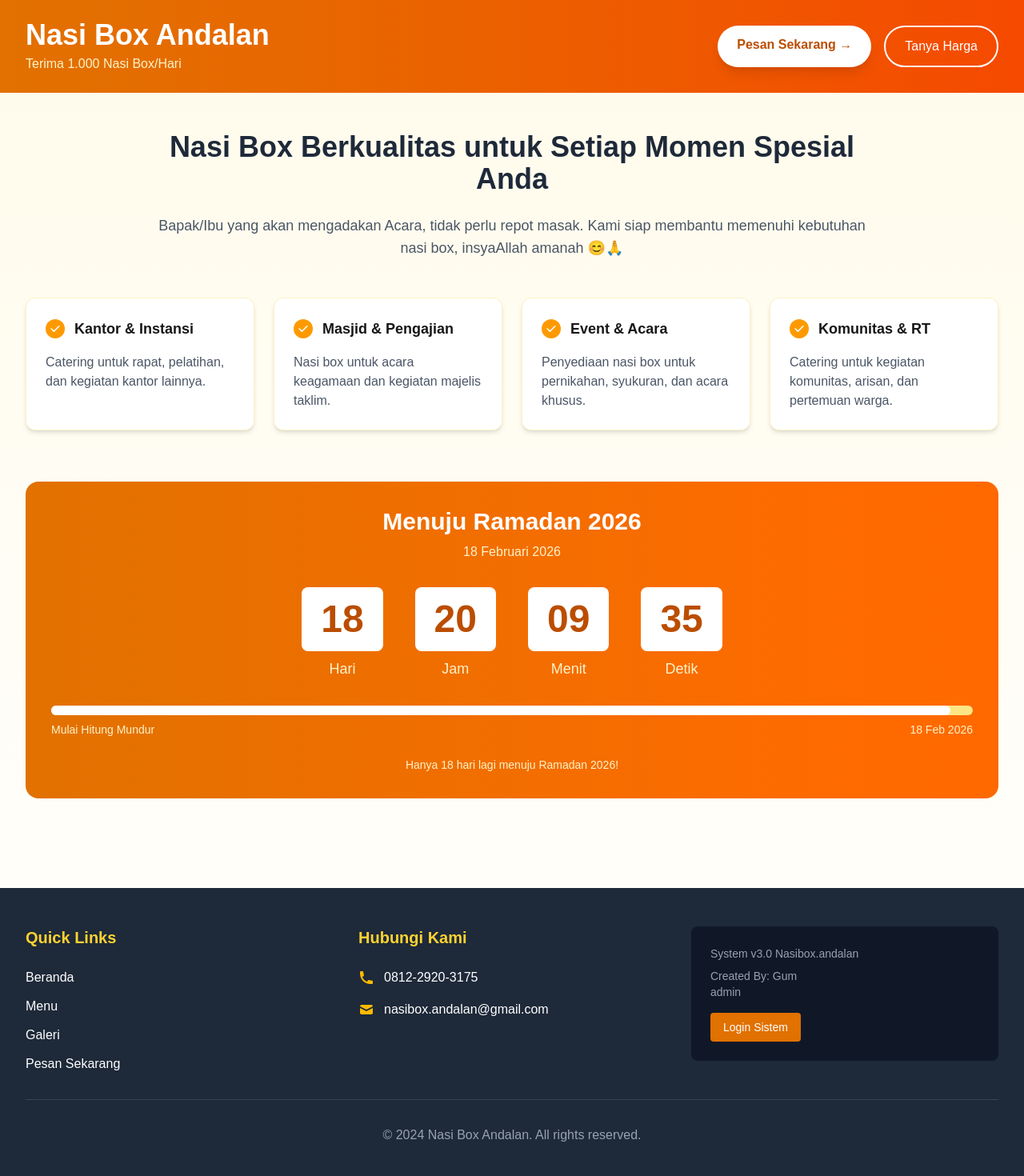
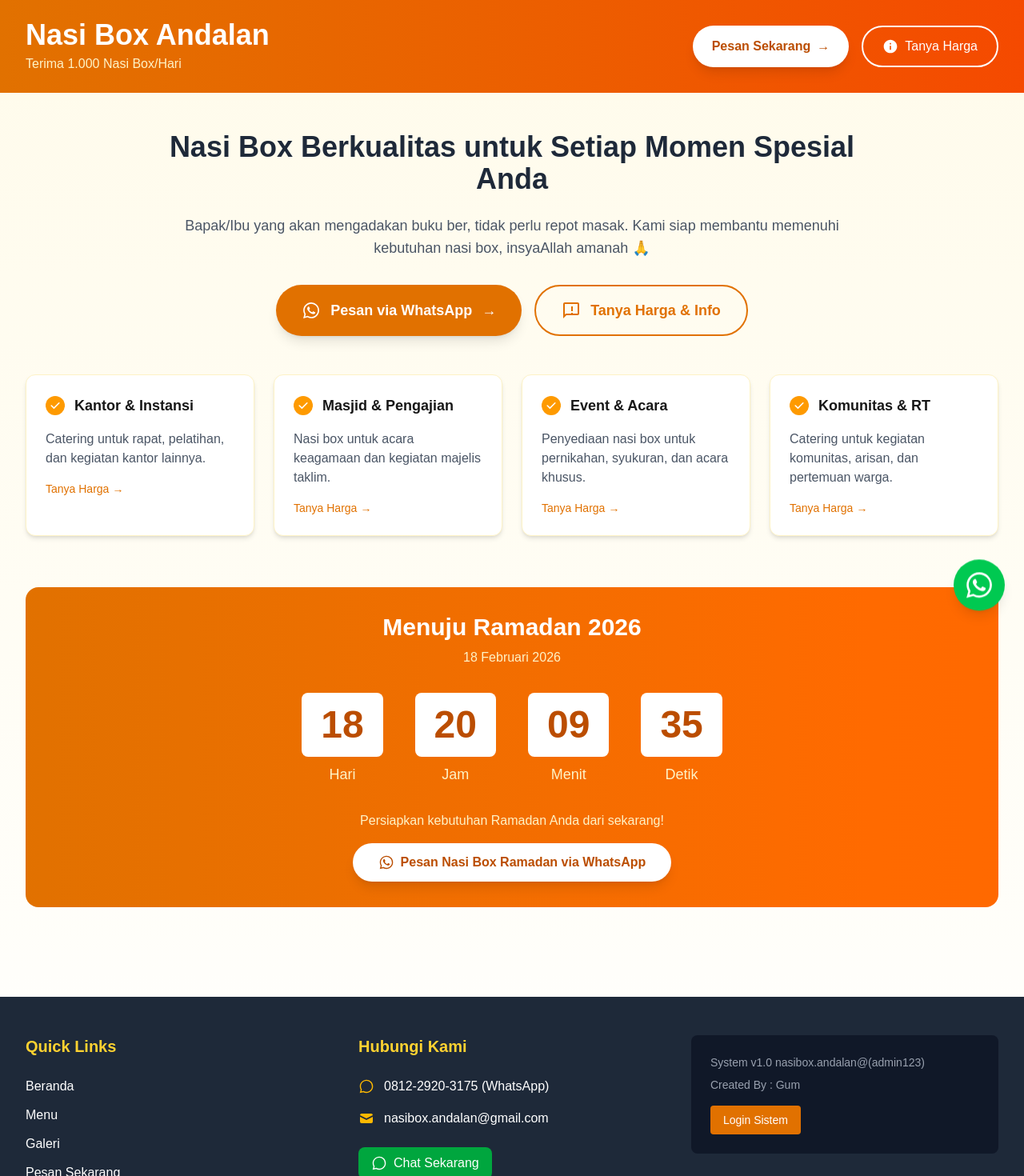
Before and after one commit to alifikrikroirulnisa-ui/nasibox-app, a Next.js app: page / in a window 1280 px wide. Shown: the top 1470 px of the page at 80% size. Built offline with nearby package versions, Linux system fonts and the light colour scheme.

Commit message:
update: profesional create order by Gum

```diff
--- a/app/page.tsx
+++ b/app/page.tsx
@@ -42,6 +42,23 @@ export default function Home() {
     return () => clearInterval(interval);
   }, []);
 
+  // Fungsi untuk membuka WhatsApp
+  const openWhatsApp = (messageType: 'order' | 'inquiry') => {
+    const phoneNumber = '6281229203175';
+    let message = '';
+
+    if (messageType === 'order') {
+      message = 'Halo Nasi Box Andalan, saya ingin memesan nasi box. Bisa minta informasi lebih lanjut?';
+    } else {
+      message = 'Halo Nasi Box Andalan, saya ingin menanyakan harga nasi box. Bisa minta daftar harganya?';
+    }
+
+    const encodedMessage = encodeURIComponent(message);
+    const whatsappUrl = `https://wa.me/${phoneNumber}?text=${encodedMessage}`;
+
+    window.open(whatsappUrl, '_blank');
+  };
+
   if (!isClient) {
     // Render loading state atau konten statis selama SSR
     return (
@@ -66,14 +83,21 @@ export default function Home() {
             <p className="text-amber-100 mt-1">Terima 1.000 Nasi Box/Hari</p>
           </div>
           <div className="flex flex-col sm:flex-row gap-4">
-            <Link
-              href="#pesan"
-              className="bg-white text-amber-700 font-bold px-6 py-3 rounded-full hover:bg-amber-100 transition shadow-lg text-center"
+            <button
+              onClick={() => openWhatsApp('order')}
+              className="bg-white text-amber-700 font-bold px-6 py-3 rounded-full hover:bg-amber-100 transition-all duration-300 shadow-lg text-center flex items-center justify-center gap-2 group"
             >
-              Pesan Sekarang →
-            </Link>
-            <button className="border-2 border-white text-white px-6 py-3 rounded-full hover:bg-white hover:text-amber-700 transition">
-              Tanya Harga
+              <span>Pesan Sekarang</span>
+              <span className="group-hover:translate-x-1 transition-transform">→</span>
+            </button>
+            <button
+              onClick={() => openWhatsApp('inquiry')}
+              className="border-2 border-white text-white px-6 py-3 rounded-full hover:bg-white hover:text-amber-700 transition-all duration-300 flex items-center justify-center gap-2"
+            >
+              <svg className="w-5 h-5" fill="currentColor" viewBox="0 0 24 24">
+                <path d="M12 2C6.48 2 2 6.48 2 12s4.48 10 10 10 10-4.48 10-10S17.52 2 12 2zm1 15h-2v-6h2v6zm0-8h-2V7h2v2z"/>
+              </svg>
+              <span>Tanya Harga</span>
             </button>
           </div>
         </div>
@@ -87,8 +111,33 @@ export default function Home() {
               Nasi Box Berkualitas untuk Setiap Momen Spesial Anda
             </h2>
             <p className="text-lg text-gray-600 mb-8">
-              Bapak/Ibu yang akan mengadakan Acara, tidak perlu repot masak. Kami siap membantu memenuhi kebutuhan nasi box, insyaAllah amanah 😊🙏
+              Bapak/Ibu yang akan mengadakan buku ber, tidak perlu repot masak. Kami siap membantu memenuhi kebutuhan nasi box, insyaAllah amanah 🙏
             </p>
+
+            {/* CTA Buttons di Hero Section */}
+            <div className="flex flex-col sm:flex-row justify-center gap-4 mt-8">
+              <button
+                onClick={() => openWhatsApp('order')}
+                className="bg-amber-600 text-white font-bold px-8 py-4 rounded-full hover:bg-amber-700 transition-all duration-300 shadow-lg text-lg flex items-center justify-center gap-3 group"
+              >
+                <svg className="w-6 h-6" fill="currentColor" viewBox="0 0 24 24">
+                  <path d="M19.05 4.91A9.816 9.816 0 0 0 12.04 2c-5.46 0-9.91 4.45-9.91 9.91c0 1.75.46 3.45 1.32 4.95L2.05 22l5.25-1.38c1.45.79 3.08 1.21 4.74 1.21c5.46 0 9.91-4.45 9.91-9.91c0-2.65-1.03-5.14-2.9-7.01zm-7.01 15.24c-1.48 0-2.93-.4-4.2-1.15l-.3-.18l-3.12.82l.83-3.04l-.2-.31a8.264 8.264 0 0 1-1.26-4.38c0-4.54 3.7-8.24 8.24-8.24c2.2 0 4.27.86 5.82 2.42a8.183 8.183 0 0 1 2.41 5.83c.02 4.54-3.68 8.23-8.22 8.23zm4.52-6.16c-.25-.12-1.47-.72-1.69-.81c-.23-.08-.39-.12-.56.12c-.17.25-.64.81-.78.97c-.14.17-.29.19-.54.06c-.25-.12-1.05-.39-1.99-1.23c-.74-.66-1.23-1.47-1.38-1.72c-.14-.25-.02-.38.11-.51c.11-.11.25-.29.37-.43c.12-.14.17-.25.25-.41c.08-.17.04-.31-.02-.43s-.56-1.34-.76-1.84c-.2-.48-.41-.42-.56-.43c-.14 0-.3-.01-.47-.01c-.17 0-.43.06-.66.31c-.22.25-.86.85-.86 2.07c0 1.22.89 2.4 1.01 2.56c.12.17 1.75 2.67 4.23 3.74c.59.26 1.05.41 1.41.52c.59.19 1.13.16 1.56.1c.48-.07 1.47-.6 1.67-1.18c.21-.58.21-1.07.15-1.18s-.22-.16-.47-.28z"/>
+                </svg>
+                <span>Pesan via WhatsApp</span>
+                <span className="group-hover:translate-x-2 transition-transform">→</span>
+              </button>
+
+              <button
+                onClick={() => openWhatsApp('inquiry')}
+                className="border-2 border-amber-600 text-amber-600 font-bold px-8 py-4 rounded-full hover:bg-amber-50 transition-all duration-300 text-lg flex items-center justify-center gap-3"
+              >
+                <svg className="w-6 h-6" fill="currentColor" viewBox="0 0 24 24">
+                  <path d="M20 2H4c-1.1 0-2 .9-2 2v18l4-4h14c1.1 0 2-.9 2-2V4c0-1.1-.9-2-2-2zm0 14H5.17L4 17.17V4h16v12z"/>
+                  <path d="M12 15h2v2h-2zM12 7h2v6h-2z"/>
+                </svg>
+                <span>Tanya Harga & Info</span>
+              </button>
+            </div>
           </div>
 
           {/* Services Grid */}
@@ -103,6 +152,13 @@ export default function Home() {
                 <h3 className="font-bold text-lg">Kantor & Instansi</h3>
               </div>
               <p className="text-gray-600">Catering untuk rapat, pelatihan, dan kegiatan kantor lainnya.</p>
+              <button
+                onClick={() => openWhatsApp('inquiry')}
+                className="mt-4 text-amber-600 hover:text-amber-700 font-medium text-sm flex items-center gap-1"
+              >
+                Tanya Harga
+                <span>→</span>
+              </button>
             </div>
 
             <div className="bg-white p-6 rounded-xl shadow-md border border-amber-100 hover:shadow-lg transition">
@@ -115,6 +171,13 @@ export default function Home() {
                 <h3 className="font-bold text-lg">Masjid & Pengajian</h3>
               </div>
               <p className="text-gray-600">Nasi box untuk acara keagamaan dan kegiatan majelis taklim.</p>
+              <button
+                onClick={() => openWhatsApp('inquiry')}
+                className="mt-4 text-amber-600 hover:text-amber-700 font-medium text-sm flex items-center gap-1"
+              >
+                Tanya Harga
+                <span>→</span>
+              </button>
             </div>
 
             <div className="bg-white p-6 rounded-xl shadow-md border border-amber-100 hover:shadow-lg transition">
@@ -127,6 +190,13 @@ export default function Home() {
                 <h3 className="font-bold text-lg">Event & Acara</h3>
               </div>
               <p className="text-gray-600">Penyediaan nasi box untuk pernikahan, syukuran, dan acara khusus.</p>
+              <button
+                onClick={() => openWhatsApp('inquiry')}
+                className="mt-4 text-amber-600 hover:text-amber-700 font-medium text-sm flex items-center gap-1"
+              >
+                Tanya Harga
+                <span>→</span>
+              </button>
             </div>
 
             <div className="bg-white p-6 rounded-xl shadow-md border border-amber-100 hover:shadow-lg transition">
@@ -139,7 +209,27 @@ export default function Home() {
                 <h3 className="font-bold text-lg">Komunitas & RT</h3>
               </div>
               <p className="text-gray-600">Catering untuk kegiatan komunitas, arisan, dan pertemuan warga.</p>
+              <button
+                onClick={() => openWhatsApp('inquiry')}
+                className="mt-4 text-amber-600 hover:text-amber-700 font-medium text-sm flex items-center gap-1"
+              >
+                Tanya Harga
+                <span>→</span>
+              </button>
             </div>
+          </div>
+
+          {/* WhatsApp Floating Button */}
+          <div className="fixed bottom-6 right-6 z-50">
+            <button
+              onClick={() => openWhatsApp('order')}
+              className="bg-green-500 text-white p-4 rounded-full shadow-lg hover:bg-green-600 transition-all duration-300 hover:scale-110 animate-bounce"
+              title="Chat via WhatsApp"
+            >
+              <svg className="w-8 h-8" fill="currentColor" viewBox="0 0 24 24">
+                <path d="M17.472 14.382c-.297-.149-1.758-.867-2.03-.967-.273-.099-.471-.148-.67.15-.197.297-.767.966-.94 1.164-.173.199-.347.223-.644.075-.297-.15-1.255-.463-2.39-1.475-.883-.788-1.48-1.761-1.653-2.059-.173-.297-.018-.458.13-.606.134-.133.298-.347.446-.52.149-.174.198-.298.298-.497.099-.198.05-.371-.025-.52-.075-.149-.669-1.612-.916-2.207-.242-.579-.487-.5-.669-.51-.173-.008-.371-.01-.57-.01-.198 0-.52.074-.792.372-.272.297-1.04 1.016-1.04 2.479 0 1.462 1.065 2.875 1.213 3.074.149.198 2.096 3.2 5.077 4.487.709.306 1.262.489 1.694.625.712.227 1.36.195 1.871.118.571-.085 1.758-.719 2.006-1.413.248-.694.248-1.289.173-1.413-.074-.124-.272-.198-.57-.347m-5.421 7.403h-.004a9.87 9.87 0 0 1-5.031-1.378l-.361-.214-3.76.982.998-3.675-.236-.374a9.86 9.86 0 0 1-1.51-5.26c.001-5.45 4.436-9.884 9.888-9.884 2.64 0 5.122 1.03 6.988 2.898a9.825 9.825 0 0 1 2.9 6.994c-.004 5.45-4.438 9.88-9.888 9.88m8.413-18.297A11.815 11.815 0 0 0 12.05 0C5.495 0 .16 5.333.157 11.892c0 2.096.547 4.142 1.588 5.945L.057 24l6.305-1.654a11.882 11.882 0 0 0 5.683 1.448h.005c6.554 0 11.89-5.333 11.893-11.893 0-3.18-1.24-6.162-3.495-8.411"/>
+              </svg>
+            </button>
           </div>
 
           {/* Ramadan Countdown */}
@@ -179,31 +269,18 @@ export default function Home() {
               </div>
             </div>
 
-            {/* Progress Bar */}
-            <div className="mt-8">
-              <div className="w-full bg-amber-200 rounded-full h-3">
-                <div
-                  className="bg-white h-3 rounded-full transition-all duration-1000"
-                  style={{
-                    width: `${Math.min(100, (100 - (timeRemaining.days / 730) * 100)).toFixed(2)}%`
-                  }}
-                ></div>
-              </div>
-              <div className="flex justify-between text-sm text-amber-100 mt-2">
-                <span>Mulai Hitung Mundur</span>
-                <span>18 Feb 2026</span>
-              </div>
-            </div>
-
-            {/* Info Tambahan */}
-            <div className="text-center mt-6">
-              <p className="text-amber-100 text-sm">
-                {timeRemaining.days > 0 ? (
-                  `Hanya ${timeRemaining.days} hari lagi menuju Ramadan 2026!`
-                ) : (
-                  "Ramadan 2026 telah tiba! Selamat menunaikan ibadah puasa."
-                )}
-              </p>
+            {/* CTA di Countdown Section */}
+            <div className="text-center mt-8">
+              <p className="text-amber-100 mb-4">Persiapkan kebutuhan Ramadan Anda dari sekarang!</p>
+              <button
+                onClick={() => openWhatsApp('order')}
+                className="bg-white text-amber-700 font-bold px-8 py-3 rounded-full hover:bg-amber-100 transition-all duration-300 shadow-lg flex items-center gap-2 mx-auto"
+              >
+                <svg className="w-5 h-5" fill="currentColor" viewBox="0 0 24 24">
+                  <path d="M19.05 4.91A9.816 9.816 0 0 0 12.04 2c-5.46 0-9.91 4.45-9.91 9.91c0 1.75.46 3.45 1.32 4.95L2.05 22l5.25-1.38c1.45.79 3.08 1.21 4.74 1.21c5.46 0 9.91-4.45 9.91-9.91c0-2.65-1.03-5.14-2.9-7.01zm-7.01 15.24c-1.48 0-2.93-.4-4.2-1.15l-.3-.18l-3.12.82l.83-3.04l-.2-.31a8.264 8.264 0 0 1-1.26-4.38c0-4.54 3.7-8.24 8.24-8.24c2.2 0 4.27.86 5.82 2.42a8.183 8.183 0 0 1 2.41 5.83c.02 4.54-3.68 8.23-8.22 8.23zm4.52-6.16c-.25-.12-1.47-.72-1.69-.81c-.23-.08-.39-.12-.56.12c-.17.25-.64.81-.78.97c-.14.17-.29.19-.54.06c-.25-.12-1.05-.39-1.99-1.23c-.74-.66-1.23-1.47-1.38-1.72c-.14-.25-.02-.38.11-.51c.11-.11.25-.29.37-.43c.12-.14.17-.25.25-.41c.08-.17.04-.31-.02-.43s-.56-1.34-.76-1.84c-.2-.48-.41-.42-.56-.43c-.14 0-.3-.01-.47-.01c-.17 0-.43.06-.66.31c-.22.25-.86.85-.86 2.07c0 1.22.89 2.4 1.01 2.56c.12.17 1.75 2.67 4.23 3.74c.59.26 1.05.41 1.41.52c.59.19 1.13.16 1.56.1c.48-.07 1.47-.6 1.67-1.18c.21-.58.21-1.07.15-1.18s-.22-.16-.47-.28z"/>
+                </svg>
+                Pesan Nasi Box Ramadan via WhatsApp
+              </button>
             </div>
           </div>
         </div>
@@ -227,7 +304,12 @@ export default function Home() {
                   <Link href="/galeri" className="hover:text-amber-300 transition">Galeri</Link>
                 </li>
                 <li>
-                  <Link href="/pesan" className="hover:text-amber-300 transition">Pesan Sekarang</Link>
+                  <button
+                    onClick={() => openWhatsApp('order')}
+                    className="hover:text-amber-300 transition text-left w-full"
+                  >
+                    Pesan Sekarang
+                  </button>
                 </li>
               </ul>
             </div>
@@ -236,12 +318,15 @@ export default function Home() {
             <div>
               <h4 className="text-xl font-bold mb-6 text-amber-300">Hubungi Kami</h4>
               <div className="space-y-4">
-                <div className="flex items-center">
-                  <svg className="w-5 h-5 mr-3 text-amber-400" fill="currentColor" viewBox="0 0 20 20">
-                    <path d="M2 3a1 1 0 011-1h2.153a1 1 0 01.986.836l.74 4.435a1 1 0 01-.54 1.06l-1.548.773a11.037 11.037 0 006.105 6.105l.774-1.548a1 1 0 011.059-.54l4.435.74a1 1 0 01.836.986V17a1 1 0 01-1 1h-2C7.82 18 2 12.18 2 5V3z" />
+                <button
+                  onClick={() => openWhatsApp('order')}
+                  className="flex items-center hover:text-amber-300 transition"
+                >
+                  <svg className="w-5 h-5 mr-3 text-amber-400" fill="currentColor" viewBox="0 0 24 24">
+                    <path d="M19.05 4.91A9.816 9.816 0 0 0 12.04 2c-5.46 0-9.91 4.45-9.91 9.91c0 1.75.46 3.45 1.32 4.95L2.05 22l5.25-1.38c1.45.79 3.08 1.21 4.74 1.21c5.46 0 9.91-4.45 9.91-9.91c0-2.65-1.03-5.14-2.9-7.01zm-7.01 15.24c-1.48 0-2.93-.4-4.2-1.15l-.3-.18l-3.12.82l.83-3.04l-.2-.31a8.264 8.264 0 0 1-1.26-4.38c0-4.54 3.7-8.24 8.24-8.24c2.2 0 4.27.86 5.82 2.42a8.183 8.183 0 0 1 2.41 5.83c.02 4.54-3.68 8.23-8.22 8.23z"/>
                   </svg>
-                  <span>0812-2920-3175</span>
-                </div>
+                  <span>0812-2920-3175 (WhatsApp)</span>
+                </button>
                 <div className="flex items-center">
                   <svg className="w-5 h-5 mr-3 text-amber-400" fill="currentColor" viewBox="0 0 20 20">
                     <path d="M2.003 5.884L10 9.882l7.997-3.998A2 2 0 0016 4H4a2 2 0 00-1.997 1.884z" />
@@ -250,14 +335,26 @@ export default function Home() {
                   <span>nasibox.andalan@gmail.com</span>
                 </div>
               </div>
+
+              {/* WhatsApp Quick Action */}
+              <div className="mt-6">
+                <button
+                  onClick={() => openWhatsApp('order')}
+                  className="bg-green-600 text-white px-4 py-2 rounded-lg hover:bg-green-700 transition flex items-center gap-2"
+                >
+                  <svg className="w-5 h-5" fill="currentColor" viewBox="0 0 24 24">
+                    <path d="M19.05 4.91A9.816 9.816 0 0 0 12.04 2c-5.46 0-9.91 4.45-9.91 9.91c0 1.75.46 3.45 1.32 4.95L2.05 22l5.25-1.38c1.45.79 3.08 1.21 4.74 1.21c5.46 0 9.91-4.45 9.91-9.91c0-2.65-1.03-5.14-2.9-7.01zm-7.01 15.24c-1.48 0-2.93-.4-4.2-1.15l-.3-.18l-3.12.82l.83-3.04l-.2-.31a8.264 8.264 0 0 1-1.26-4.38c0-4.54 3.7-8.24 8.24-8.24c2.2 0 4.27.86 5.82 2.42a8.183 8.183 0 0 1 2.41 5.83c.02 4.54-3.68 8.23-8.22 8.23z"/>
+                  </svg>
+                  Chat Sekarang
+                </button>
+              </div>
             </div>
 
             {/* System Info */}
             <div className="border-t border-gray-700 pt-8 md:pt-0 md:border-t-0">
               <div className="bg-gray-900 p-6 rounded-lg">
-                <p className="text-sm text-gray-400 mb-2">System v3.0 Nasibox.andalan</p>
-                <p className="text-sm text-gray-400">Created By: Gum</p>
-		<p className="text-sm text-gray-400">admin</p>
+                <p className="text-sm text-gray-400 mb-2">System v1.0 nasibox.andalan@(admin123)</p>
+                <p className="text-sm text-gray-400">Created By : Gum</p>
                 <div className="mt-4">
                   <Link href="/login" className="inline-block bg-amber-600 text-white px-4 py-2 rounded hover:bg-amber-700 transition text-sm">
                     Login Sistem
```
